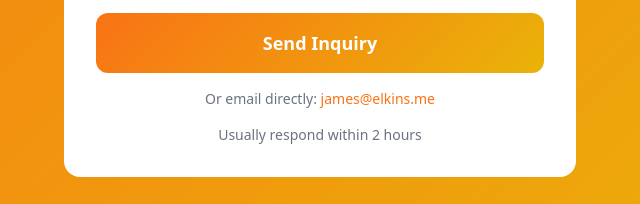
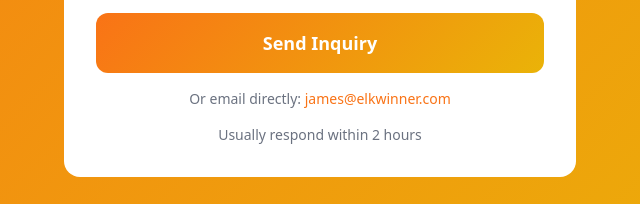
Before and after one commit to jameselkins/mdk-expert, a website: page index.html in a window 1280 px wide. Shown: the part 4136-4340 px from the top of the page, 320-960 px from the left. Drawn offline with nearby package versions, Linux system fonts and the light colour scheme.

Commit message:
Update email: james@elkins.me → james@elkwinner.com

```diff
--- a/index.html
+++ b/index.html
@@ -279,7 +279,7 @@
             <p class="text-xl text-white/90 mb-8">Book a free 30-minute consultation. No commitment required.</p>
             <div class="bg-white p-8 rounded-2xl text-gray-800 max-w-lg mx-auto">
                 <h3 class="text-2xl font-bold mb-6">Schedule Your Call</h3>
-                <form id="contact-form" action="mailto:james@elkins.me" method="POST" enctype="text/plain" class="space-y-4">
+                <form id="contact-form" action="mailto:james@elkwinner.com" method="POST" enctype="text/plain" class="space-y-4">
                     <input type="text" name="name" placeholder="Your name" required class="w-full px-4 py-3 border border-gray-200 rounded-xl focus:border-orange-500 focus:outline-none">
                     <input type="email" name="email" placeholder="Email address" required class="w-full px-4 py-3 border border-gray-200 rounded-xl focus:border-orange-500 focus:outline-none">
                     <input type="text" name="company" placeholder="Project/Company name" class="w-full px-4 py-3 border border-gray-200 rounded-xl focus:border-orange-500 focus:outline-none">
@@ -295,7 +295,7 @@
                         Send Inquiry
                     </button>
                 </form>
-                <p class="text-sm text-gray-500 mt-4">Or email directly: <a href="mailto:james@elkins.me" class="text-orange-500">james@elkins.me</a></p>
+                <p class="text-sm text-gray-500 mt-4">Or email directly: <a href="mailto:james@elkwinner.com" class="text-orange-500">james@elkwinner.com</a></p>
                 <p class="text-sm text-gray-500 mt-4">Usually respond within 2 hours</p>
             </div>
         </div>
```
